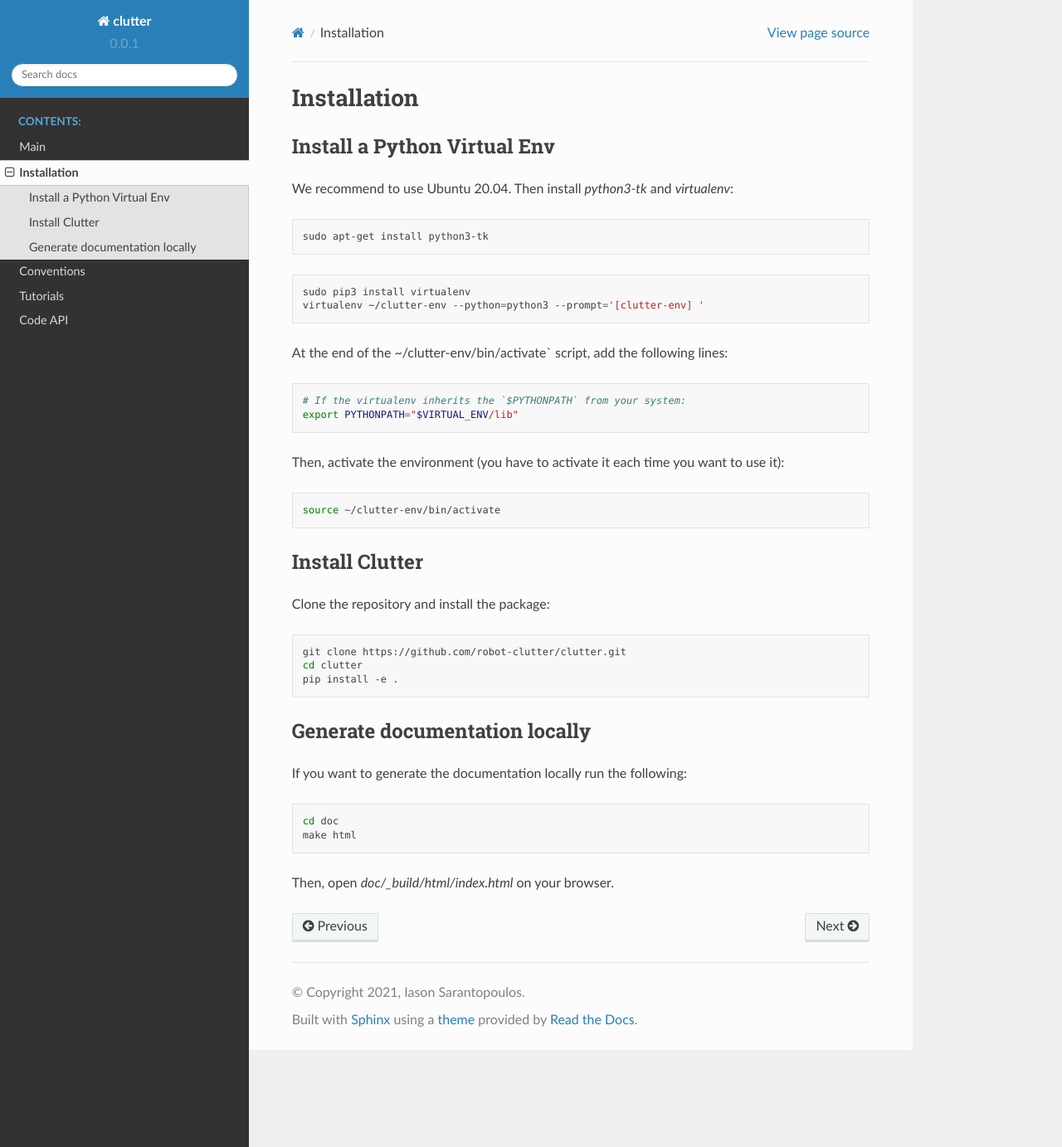
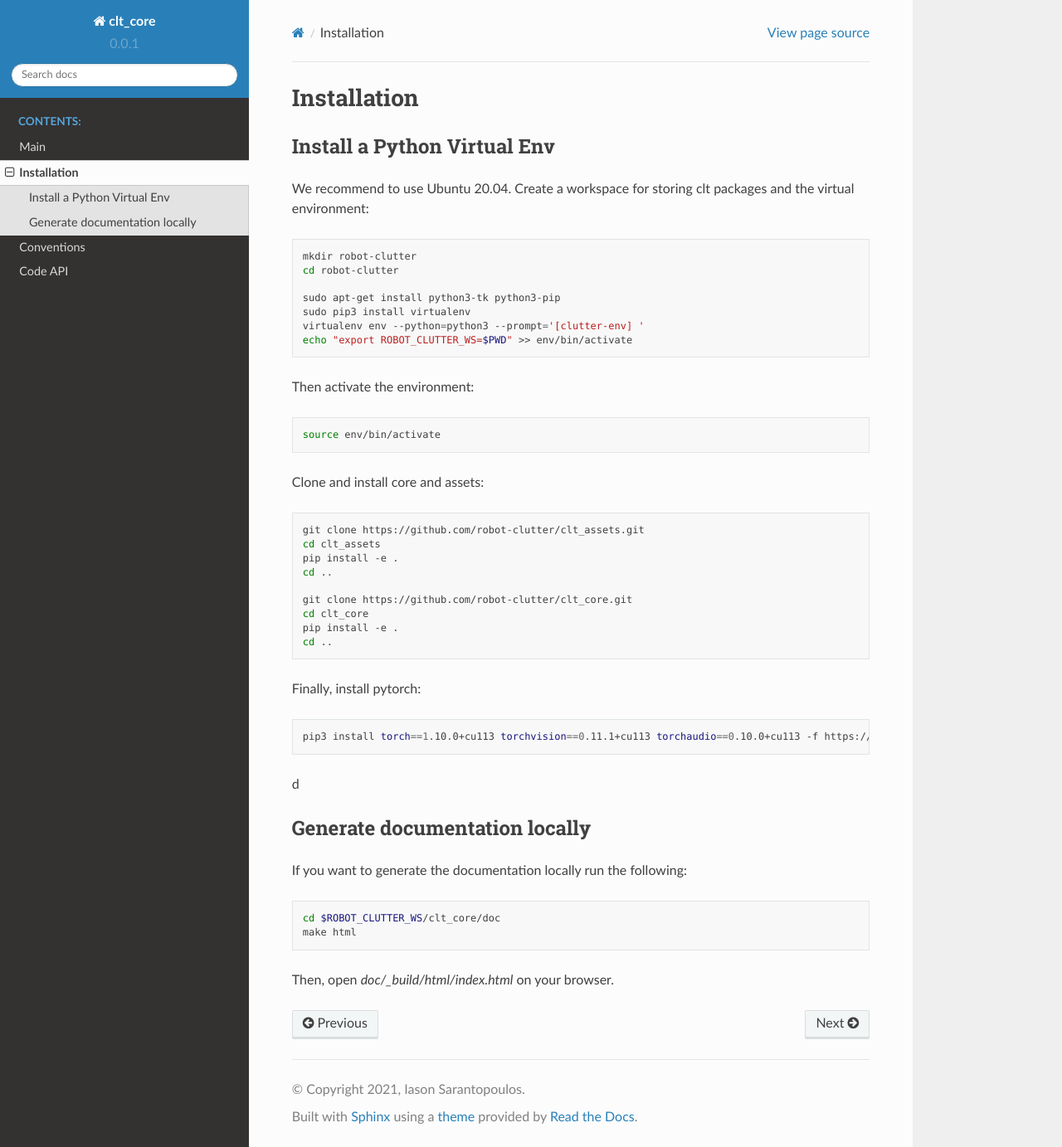
Before and after one commit to robot-clutter/clt_core, a Sphinx documentation site: the page built from doc/install.rst, in a window 1280 px wide and 1383 px high. Shown: the whole window at 83% size. Built offline with Sphinx 7.4.7 and the Read the Docs theme 2.0.0, drawn with Linux system fonts in a browser that asks for light colours.

Commit message:
Fix docs

```diff
--- a/doc/api/core.rst
+++ b/doc/api/core.rst
@@ -2,5 +2,5 @@
 
 .. toctree::
 
-.. automodule:: clutter.core
+.. automodule:: clt_core.core
    :members:
--- a/doc/api/env.rst
+++ b/doc/api/env.rst
@@ -2,5 +2,5 @@
 
 .. toctree::
 
-.. automodule:: clutter.env
+.. automodule:: clt_core.env
    :members:
--- a/doc/conf.py
+++ b/doc/conf.py
@@ -19,7 +19,7 @@ import sys
 
 # -- Project information -----------------------------------------------------
 
-project = 'clutter'
+project = 'clt_core'
 copyright = '2021, Iason Sarantopoulos'
 author = 'Iason Sarantopoulos'
 
@@ -28,7 +28,7 @@ version = '0.0.1'
 # The full version, including alpha/beta/rc tags
 release = ''
 
-sys.path.insert(0, os.path.abspath('../clutter'))
+sys.path.insert(0, os.path.abspath('../clt_core'))
 
 # -- General configuration ---------------------------------------------------
 
@@ -111,7 +111,7 @@ html_theme = 'sphinx_rtd_theme'
 # -- Options for HTMLHelp output ---------------------------------------------
 
 # Output file base name for HTML help builder.
-htmlhelp_basename = 'clutterdoc'
+htmlhelp_basename = 'cltcoredoc'
 
 
 # -- Options for LaTeX output ------------------------------------------------
@@ -148,7 +148,7 @@ latex_elements = {
 # One entry per manual page. List of tuples
 # (source start file, name, description, authors, manual section).
 man_pages = [
-    (master_doc, 'clutter', 'clutter Documentation',
+    (master_doc, 'clt_core', 'clt_core Documentation',
      [author], 1)
 ]
 
@@ -159,8 +159,8 @@ man_pages = [
 # (source start file, target name, title, author,
 #  dir menu entry, description, category)
 texinfo_documents = [
-    (master_doc, 'clutter', 'clutter Documentation',
-     author, 'clutter', 'One line description of project.',
+    (master_doc, 'clt_core', 'clt_core Documentation',
+     author, 'clt_core', 'One line description of project.',
      'Miscellaneous'),
 ]
 
--- a/doc/install.rst
+++ b/doc/install.rst
@@ -6,40 +6,44 @@ Installation
 Install a Python Virtual Env
 ----------------------------
 
-We recommend to use Ubuntu 20.04. Then install `python3-tk` and `virtualenv`:
+We recommend to use Ubuntu 20.04. Create a workspace for storing clt packages and the virtual environment:
 
 .. code-block:: bash
 
-    sudo apt-get install python3-tk
+    mkdir robot-clutter
+    cd robot-clutter
+
+    sudo apt-get install python3-tk python3-pip
+    sudo pip3 install virtualenv
+    virtualenv env --python=python3 --prompt='[clutter-env] '
+    echo "export ROBOT_CLUTTER_WS=$PWD" >> env/bin/activate
+
+Then activate the environment:
 
 .. code-block:: bash
 
-    sudo pip3 install virtualenv
-    virtualenv ~/clutter-env --python=python3 --prompt='[clutter-env] '
+     source env/bin/activate
 
-At the end of the ~/clutter-env/bin/activate` script, add the following lines:
+Clone and install core and assets:
 
 .. code-block:: bash
 
-    # If the virtualenv inherits the `$PYTHONPATH` from your system:
-    export PYTHONPATH="$VIRTUAL_ENV/lib"
+    git clone https://github.com/robot-clutter/clt_assets.git
+    cd clt_assets
+    pip install -e .
+    cd ..
 
-Then, activate the environment (you have to activate it each time you want to use it):
+    git clone https://github.com/robot-clutter/clt_core.git
+    cd clt_core
+    pip install -e .
+    cd ..
+
+Finally, install pytorch:
 
 .. code-block:: bash
 
- source ~/clutter-env/bin/activate
-
-Install Clutter
----------------
-Clone the repository and install the package:
-
-.. code-block:: bash
-
-   git clone https://github.com/robot-clutter/clutter.git
-   cd clutter
-   pip install -e .
-
+    pip3 install torch==1.10.0+cu113 torchvision==0.11.1+cu113 torchaudio==0.10.0+cu113 -f https://download.pytorch.org/whl/cu113/torch_stable.html
+d
 
 Generate documentation locally
 ------------------------------
@@ -48,7 +52,7 @@ If you want to generate the documentation locally run the following:
 
 .. code-block:: bash
 
-    cd doc
+    cd $ROBOT_CLUTTER_WS/clt_core/doc
     make html
 
 Then, open `doc/_build/html/index.html` on your browser.
```
Also changed, not shown: README.md (+14 -1 lines), doc/index.rst (+2 -9 lines), doc/tutorials.rst (deleted, +0 -31 lines).
